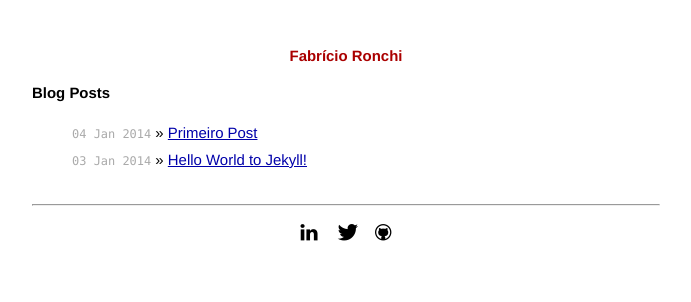
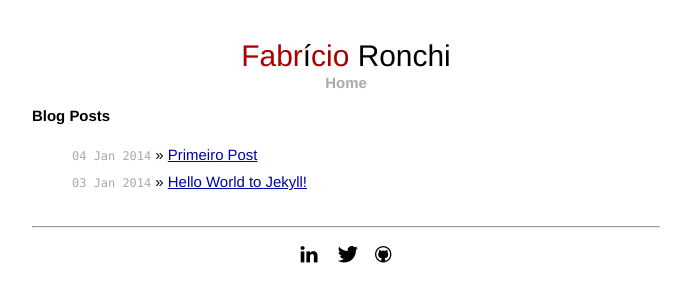
Before and after one commit to fabriciomrkonell/fabriciomrkonell, a Jekyll site: the page built from index.html, in a window 1280 px wide. Shown: the top 302 px of the page, without its empty margins (294-985 px from the left). Built offline with Jekyll 4.4.1, drawn with Linux system fonts in a browser that asks for light colours; Markdown is read by kramdown in place of the engine named in the settings; some of the changed lines change nothing that is shown.

Commit message:
Fabricio Title

```diff
--- a/_layouts/default.html
+++ b/_layouts/default.html
@@ -12,15 +12,18 @@
     <!-- Custom CSS -->
     <link rel="stylesheet" href="{{ site.baseurl }}/css/main.css">
     <link rel="stylesheet" href="fontello/css/fontello.css">
+    <link rel="stylesheet" href="{{ site.baseurl }}/css/style-title.css">
   </head>
   <body>
     <div class="site">
       <div class="header">
-        <h1 class="title"><a href="{{ site.baseurl }}">Fabrício Ronchi</a></h1>
+        <div class="title" id="title-neon">Fabrício Ronchi</div>
         <div class="menu">
-          <!--<a class="extra" href="{{ site.baseurl }}">Blog</a>-->
+          <a class="extra" href="{{ site.baseurl }}">Home</a>
         </div>
       </div>
+
+      {% assign tags_list = site.tags %}
 
       {{ content }}
 
@@ -38,5 +41,6 @@
         </div>
       </div>
     </div>
+    <script src="js/title.js"></script>
   </body>
 </html>
--- /dev/null
+++ b/css/style-title.css
@@ -0,0 +1,18 @@
+label {
+	font-size: 2em;
+	color: black;
+	moz-text-shadow: 0 0 20px #00FFF5,
+	             0 0 10px rgba(230, 161, 173, 0.41),
+				 0 0 100px #00D6D6,
+				 0 0 500px black,
+				 5px 9px 5px rgba(0, 0, 0, 0.5);
+	-webkit-text-shadow: 0 0 20px #00FFF5,
+	             0 0 10px rgba(230, 161, 173, 0.41),
+				 0 0 100px #00D6D6,
+				 0 0 500px black,
+				 5px 9px 5px rgba(0, 0, 0, 0.5);
+}
+
+label.off {
+	color: #a00;
+}
--- /dev/null
+++ b/js/title.js
@@ -0,0 +1,54 @@
+(function() {
+		var textHolder = document.getElementById('title-neon'),
+  			text = textHolder.innerHTML,
+			chars = text.length,
+			newText = '',
+			i;
+
+		for (i = 0; i < chars; i += 1) {
+			newText += '<label>' + text.charAt(i) + '</label>';
+		}
+
+		textHolder.innerHTML = newText;
+
+		var letters = document.getElementsByTagName('label'),
+			flickers = [5, 7, 9, 11, 13, 15, 17],
+			randomLetter,
+			flickerNumber,
+			counter;
+
+		function randomFromInterval(from,to) {
+			return Math.floor(Math.random()*(to-from+1)+from);
+		}
+
+		function hasClass(element, cls) {
+    		return (' ' + element.className + ' ').indexOf(' ' + cls + ' ') > -1;
+		}
+
+		function flicker() {
+			counter += 1;
+			if (counter === flickerNumber) {
+				return;
+			}
+			setTimeout(function () {
+				if(hasClass(randomLetter, 'off')) {
+					randomLetter.className = '';
+				} else {
+			randomLetter.className = 'off';
+		}
+		flicker();
+	}, 30);
+}
+(function loop() {
+    var rand = randomFromInterval(100,500);
+	randomLetter = randomFromInterval(0, 14);
+	randomLetter = letters[randomLetter];
+	flickerNumber = randomFromInterval(0, 6);
+	flickerNumber = flickers[flickerNumber];
+    setTimeout(function() {
+            counter = 0;
+            flicker();
+            loop();
+    }, rand);
+}());
+})();
```
Also changed, not shown: 1 other file.
